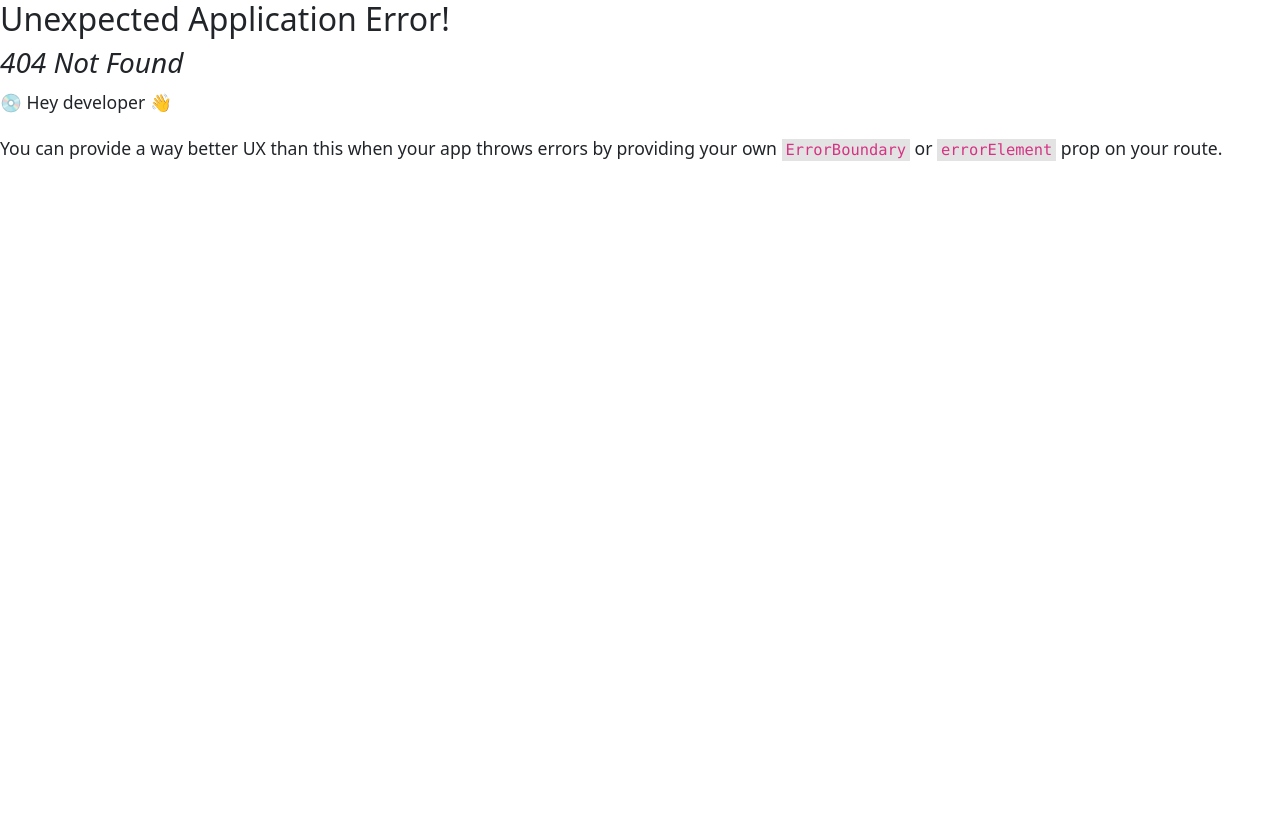
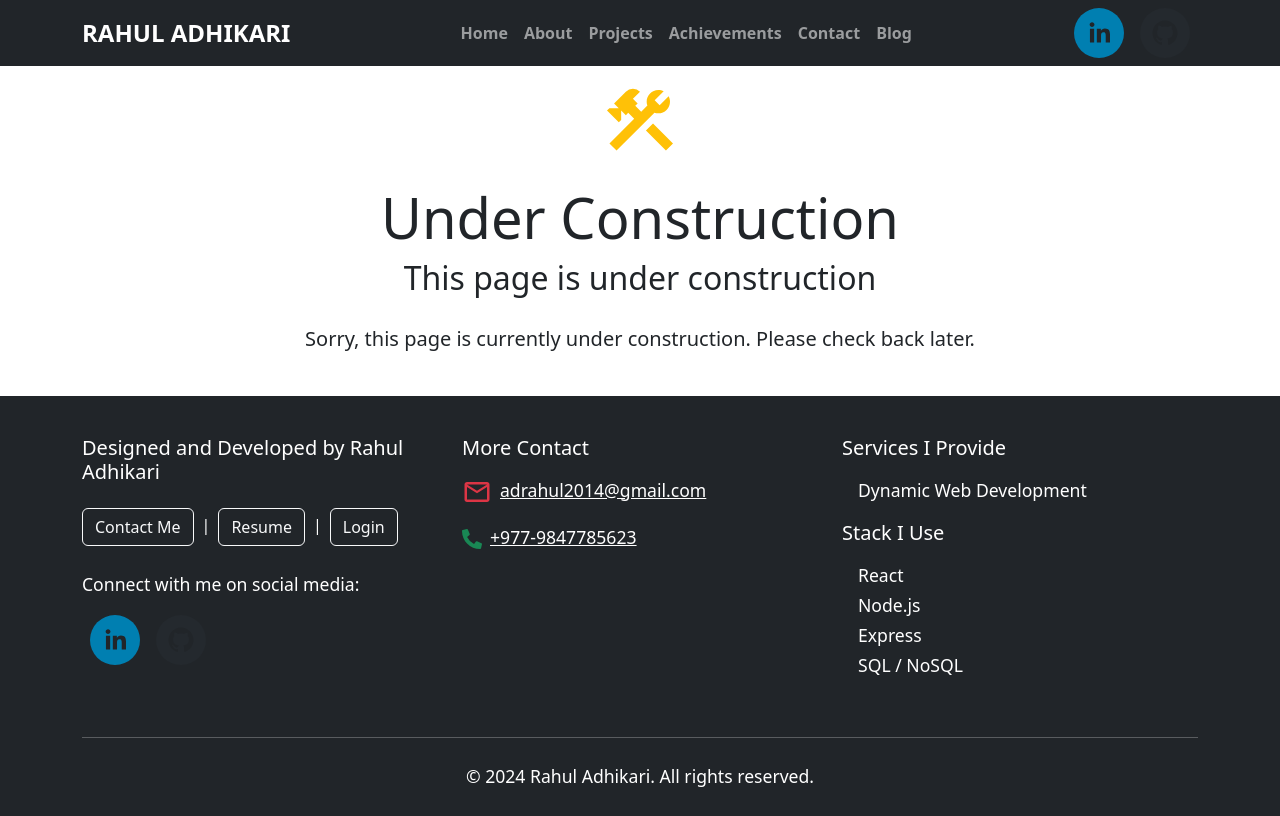
Before and after one commit to Rahulad12/personalwebsite, a React (Vite) app in the folder frontend/: page /blog in a window 1280 px wide. Before the commit this address had no page. Built offline with nearby package versions, Linux system fonts and the light colour scheme.

Commit message:
blog page

```diff
--- a/frontend/src/Component/Header.jsx
+++ b/frontend/src/Component/Header.jsx
@@ -46,6 +46,9 @@ const Header = () => {
               </Nav.Link>
               <Nav.Link as={Link} to="/contact" className="fw-bold">
                 Contact
+              </Nav.Link>
+              <Nav.Link as={Link} to="/blog" className="fw-bold">
+                Blog
               </Nav.Link>
 
               {userInfo && (
--- /dev/null
+++ b/frontend/src/Screen/BlogScreen.jsx
@@ -0,0 +1,31 @@
+import React from "react";
+import { MdConstruction } from "react-icons/md";
+const BlogScreen = () => {
+  return (
+    <div
+      className="Container"
+      style={{
+        marginTop: "5rem",
+        display: "flex",
+        justifyContent: "center",
+        flexDirection:"column",
+        alignItems: "center",
+        width: "100%",
+      }}
+    >
+      <div className="icon-container mb-4">
+        <MdConstruction className="lock-icon text-warning "
+        style={{ fontSize: "5rem" }}
+        />
+      </div>
+      <h1 className="display-4">Under Construction</h1>
+      <h2 className="mb-4">This page is under construction</h2>
+      <p className="lead">
+        Sorry, this page is currently under construction. Please check back
+        later.
+      </p>
+    </div>
+  );
+};
+
+export default BlogScreen;
--- a/frontend/src/main.jsx
+++ b/frontend/src/main.jsx
@@ -19,6 +19,7 @@ import ProjectScreen from "../src/Screen/ProjectScreen";
 import ContactScreen from "../src/Screen/ContactScreen";
 import AboutProjectsScreen from "./Screen/AboutProjectsScreen";
 import Achievement from "./Component/Achievement";
+import BlogScreen from "./Screen/BlogScreen.jsx";
 
 import AdminRoute from "./Component/Admin/AdminRoute.jsx";
 import LoginScreen from "./Screen/LoginScreen.jsx";
@@ -37,6 +38,7 @@ const router = createBrowserRouter(
       <Route path="/project/:id" element={<AboutProjectsScreen />} />
       <Route path="/contact" element={<ContactScreen />} />
       <Route path="/achievments" element={<Achievement />} />
+      <Route path="/blog" element={<BlogScreen />} />
 
       <Route path="/login" element={<LoginScreen />} />
       {/* //admin route  */}
```
